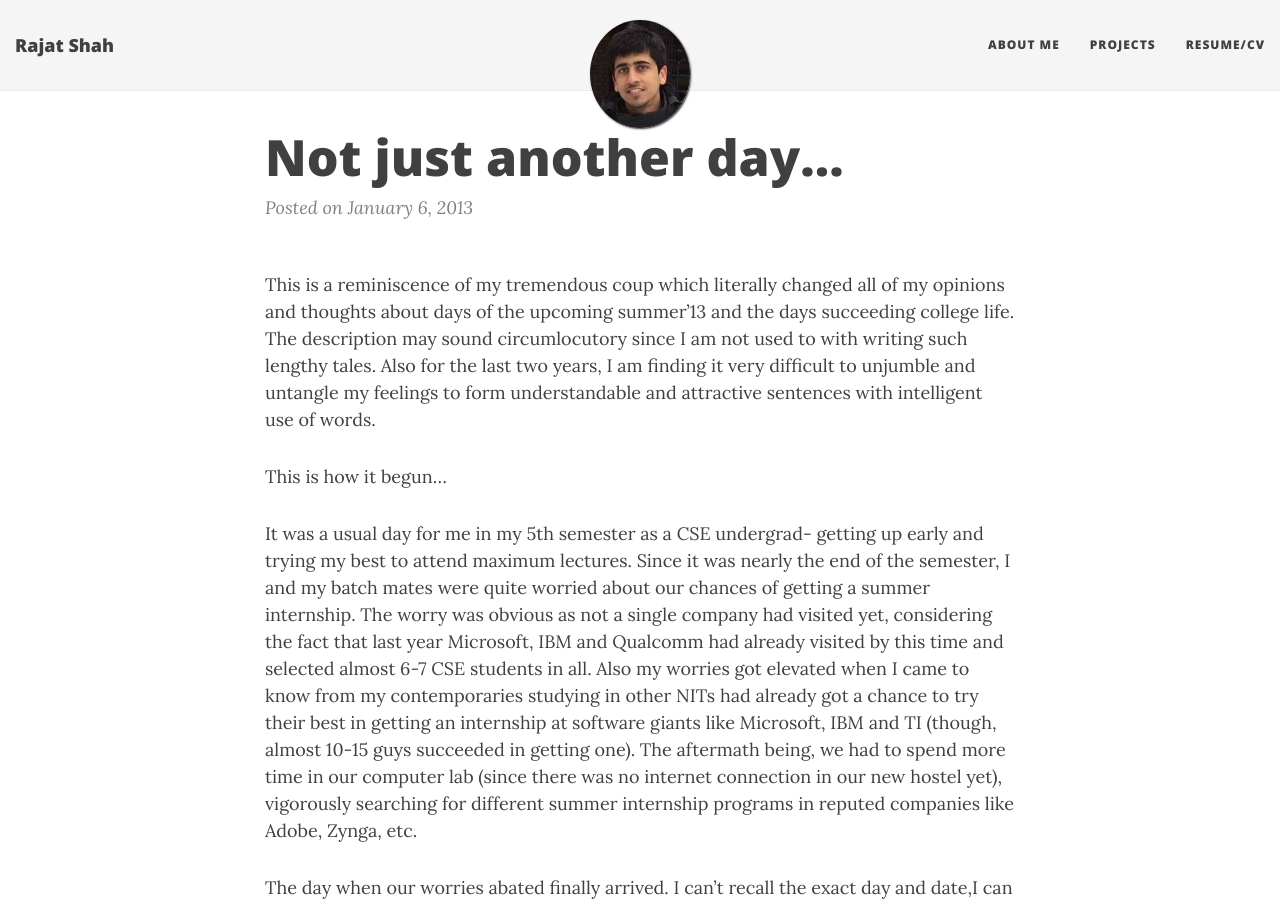
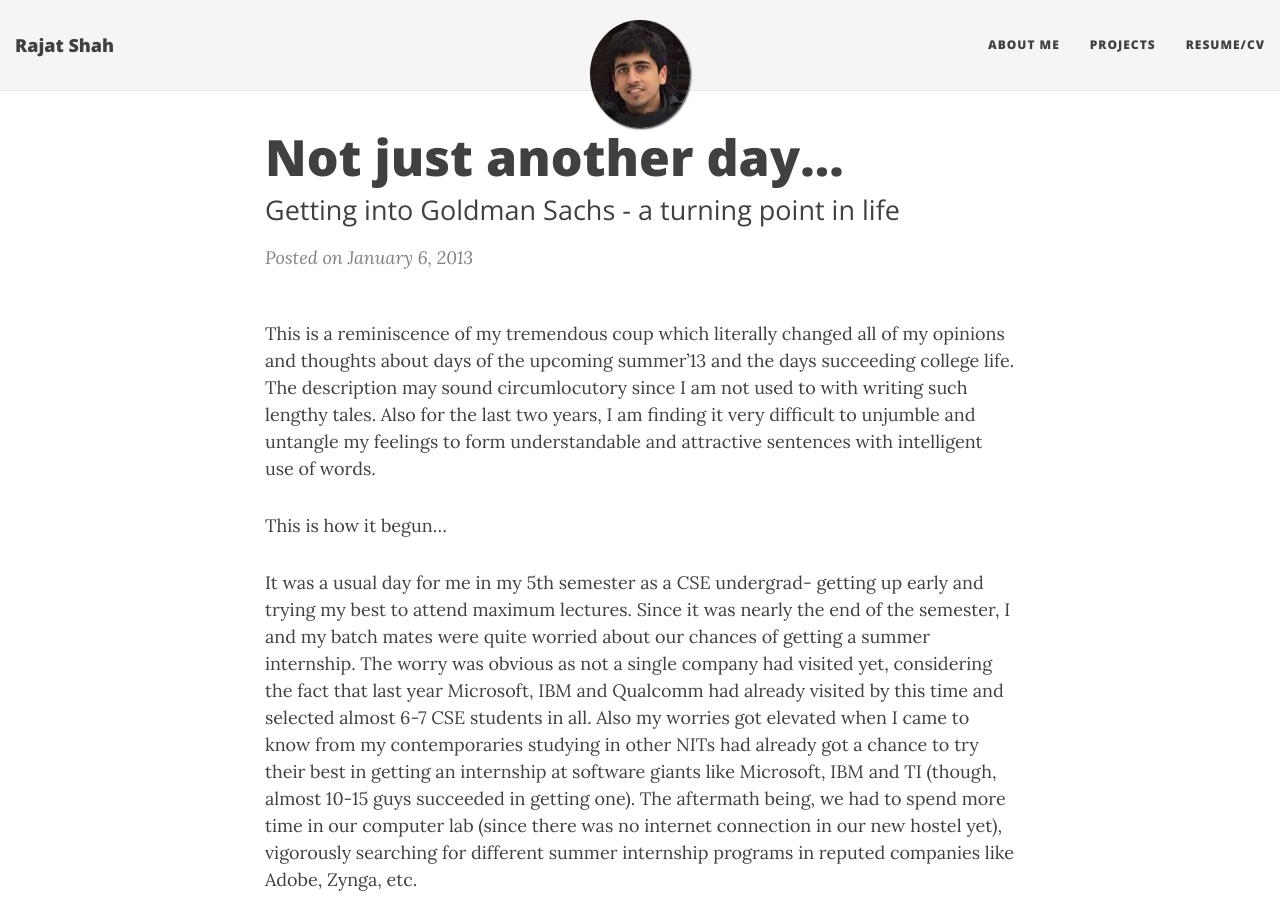
Before and after one commit to shahrajat/shahrajat.github.io, a Jekyll site: the page built from _posts/2013-01-06-not-just-another-day.md, in a window 1280 px wide and 900 px high. Built offline with Jekyll 4.4.1, drawn with Linux system fonts in a browser that asks for light colours; nearby versions of some CDN libraries; comment, search, counter and statistics services are not loaded.

Commit message:
Update 2013-01-06-not-just-another-day.md

```diff
--- a/_posts/2013-01-06-not-just-another-day.md
+++ b/_posts/2013-01-06-not-just-another-day.md
@@ -1,6 +1,7 @@
 ---
 layout: post
 title: Not just another day...
+subtitle: Getting into Goldman Sachs - a turning point in life
 published: true
 ---
 
```
